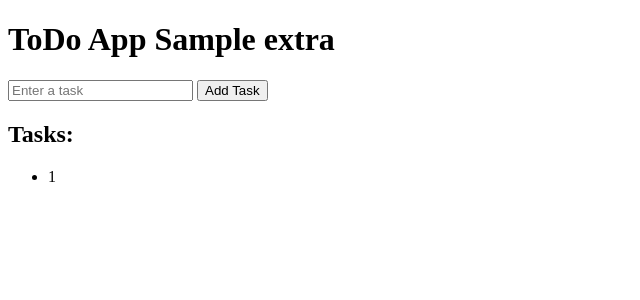
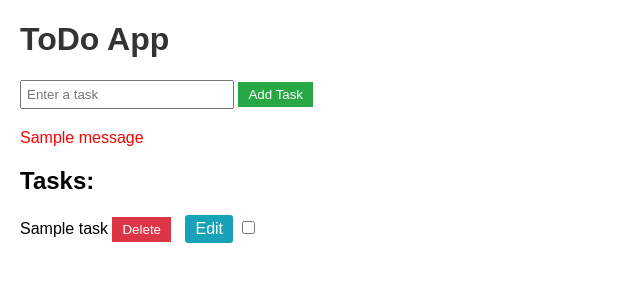
Before and after one commit to Unique-R/Todo-app, a Flask app: template app/templates/index.html in a window 1280 px wide. Shown: the top 300 px of the page, without its empty margins (0-640 px from the left). Run offline with Flask 3, Linux system fonts and the light colour scheme; the template is opened without the code that fills it: most values are stand-ins (such as "Sample title", 1, 10 or a date in 2020); one stand-in notice (Sample message) is shown; some libraries are stand-ins or nearby versions.

Commit message:
Finalize task completion and CI/CD setup

```diff
--- a/app/main.py
+++ b/app/main.py
@@ -1,15 +1,16 @@
-from flask import Flask, render_template, request, redirect
+from flask import Flask, render_template, request, redirect, flash
 import psycopg2
 import os
 
 app = Flask(__name__)
+app.secret_key = 'supersecretkey'
 
 def get_db_connection():
     conn = psycopg2.connect(
         host="db",
-        database="todo_db",
-        user="igor",
-        password="password"
+        database=os.environ.get('POSTGRES_DB', 'todo_db'), # Изменение
+        user=os.environ.get('POSTGRES_USER'),
+        password=os.environ.get('POSTGRES_PASSWORD')
     )
     return conn
 
@@ -17,17 +18,20 @@ def get_db_connection():
 def home():
     conn = get_db_connection()
     cur = conn.cursor()
-    cur.execute('CREATE TABLE IF NOT EXISTS todos (id SERIAL PRIMARY KEY, task VARCHAR(255));')
-    cur.execute('SELECT task FROM todos;')
+    cur.execute('CREATE TABLE IF NOT EXISTS todos (id SERIAL PRIMARY KEY, task VARCHAR(255), completed BOOLEAN DEFAULT FALSE);')
+    cur.execute('SELECT id, task, completed FROM todos;')
     tasks = cur.fetchall()
     cur.close()
     conn.commit()
     conn.close()
-    return render_template('index.html', tasks=tasks, extra="Test change")
+    return render_template('index.html', tasks=tasks, editing_task_id=None)
 
 @app.route('/add', methods=['POST'])
 def add_task():
-    task = request.form['task']
+    task = request.form['task'].strip()
+    if not task:
+        flash('Task cannot be empty!')
+        return redirect('/')
     conn = get_db_connection()
     cur = conn.cursor()
     cur.execute('INSERT INTO todos (task) VALUES (%s);', (task,))
@@ -36,5 +40,55 @@ def add_task():
     conn.close()
     return redirect('/')
 
+@app.route('/delete/<int:id>', methods=['POST'])
+def delete_task(id):
+    conn = get_db_connection()
+    cur = conn.cursor()
+    cur.execute('DELETE FROM todos WHERE id = %s;', (id,))
+    cur.close()
+    conn.commit()
+    conn.close()
+    return redirect('/')
+
+@app.route('/edit/<int:id>', methods=['GET', 'POST'])
+def edit_task(id):
+    conn = get_db_connection()
+    cur = conn.cursor()
+    if request.method == 'POST':
+        task = request.form['task'].strip()
+        if not task:
+            flash('Task cannot be empty!')
+            cur.execute('SELECT id, task, completed FROM todos;')
+            tasks = cur.fetchall()
+            cur.close()
+            conn.commit()
+            conn.close()
+            return render_template('index.html', tasks=tasks, editing_task_id=id)
+        cur.execute('UPDATE todos SET task = %s WHERE id = %s;', (task, id))
+        cur.close()
+        conn.commit()
+        conn.close()
+        return redirect('/')
+    cur.execute('SELECT id, task, completed FROM todos WHERE id = %s;', (id,))
+    task = cur.fetchone()
+    cur.execute('SELECT id, task, completed FROM todos;')
+    tasks = cur.fetchall()
+    cur.close()
+    conn.commit()
+    conn.close()
+    return render_template('index.html', tasks=tasks, editing_task_id=id)
+
+@app.route('/toggle/<int:id>', methods=['POST'])
+def toggle_task(id):
+    conn = get_db_connection()
+    cur = conn.cursor()
+    cur.execute('SELECT completed FROM todos WHERE id = %s;', (id,))
+    current_status = cur.fetchone()[0]
+    cur.execute('UPDATE todos SET completed = NOT %s WHERE id = %s;', (current_status, id))
+    cur.close()
+    conn.commit()
+    conn.close()
+    return redirect('/')
+
 if __name__ == '__main__':
     app.run(host='0.0.0.0', port=5000, debug=True)
--- /dev/null
+++ b/app/static/styles.css
@@ -0,0 +1,69 @@
+body {
+    font-family: Arial, sans-serif;
+    margin: 20px;
+}
+h1 {
+    color: #333;
+}
+form {
+    margin-bottom: 20px;
+}
+input[type="text"] {
+    padding: 5px;
+    width: 200px;
+}
+button {
+    padding: 5px 10px;
+    background-color: #28a745;
+    color: white;
+    border: none;
+    cursor: pointer;
+}
+button:hover {
+    background-color: #218838;
+}
+ul {
+    list-style-type: none;
+    padding: 0;
+}
+li {
+    margin: 10px 0;
+}
+li form button {
+    background-color: #dc3545;
+}
+li form button:hover {
+    background-color: #c82333;
+}
+a {
+    color: #007bff;
+    text-decoration: none;
+    margin-left: 10px;
+}
+a:hover {
+    text-decoration: underline;
+}
+li form input[type="text"] {
+    margin-right: 10px;
+}
+a.edit-button {
+    display: inline-block;
+    padding: 5px 10px;
+    background-color: #17a2b8;
+    color: white;
+    text-decoration: none;
+    border-radius: 3px;
+}
+a.edit-button:hover {
+    background-color: #138496;
+}
+@media (max-width: 600px) {
+    input[type="text"] {
+        width: 100%;
+        box-sizing: border-box;
+    }
+    button, a {
+        display: inline-block;
+        margin-top: 5px;
+    }
+}
--- a/app/templates/index.html
+++ b/app/templates/index.html
@@ -2,17 +2,46 @@
 <html>
 <head>
     <title>ToDo App</title>
+    <link rel="stylesheet" href="{{ url_for('static', filename='styles.css') }}">
 </head>
 <body>
-    <h1>ToDo App {{ extra }}</h1>
+    <h1>ToDo App</h1>
     <form method="POST" action="/add">
         <input type="text" name="task" placeholder="Enter a task">
         <button type="submit">Add Task</button>
     </form>
+    {% with messages = get_flashed_messages() %}
+        {% if messages %}
+            <ul>
+                {% for message in messages %}
+                    <li style="color: red;">{{ message }}</li>
+                {% endfor %}
+            </ul>
+        {% endif %}
+    {% endwith %}
     <h2>Tasks:</h2>
     <ul>
         {% for task in tasks %}
-            <li>{{ task[0] }}</li>
+            <li>
+                {% if task[0] == editing_task_id %}
+                    <form method="POST" action="/edit/{{ task[0] }}">
+                        <input type="text" name="task" value="{{ task[1] }}">
+                        <button type="submit">Save</button>
+                        <a href="/">Cancel</a>
+                    </form>
+                {% else %}
+                    <span style="text-decoration: {% if task[2] %}line-through{% endif %};">
+                        {{ task[1] }}
+                    </span>
+                    <form method="POST" action="/delete/{{ task[0] }}" style="display:inline;">
+                        <button type="submit">Delete</button>
+                    </form>
+                    <a href="/edit/{{ task[0] }}" class="edit-button">Edit</a>
+                    <form method="POST" action="/toggle/{{ task[0] }}" style="display:inline;">
+                        <input type="checkbox" name="toggle" {% if task[2] %}checked{% endif %} onchange="this.form.submit()">
+                    </form>
+                {% endif %}
+            </li>
         {% endfor %}
     </ul>
 </body>
```
Also changed, not shown: docker-compose.yml (+20 -7 lines), 2 other files.
